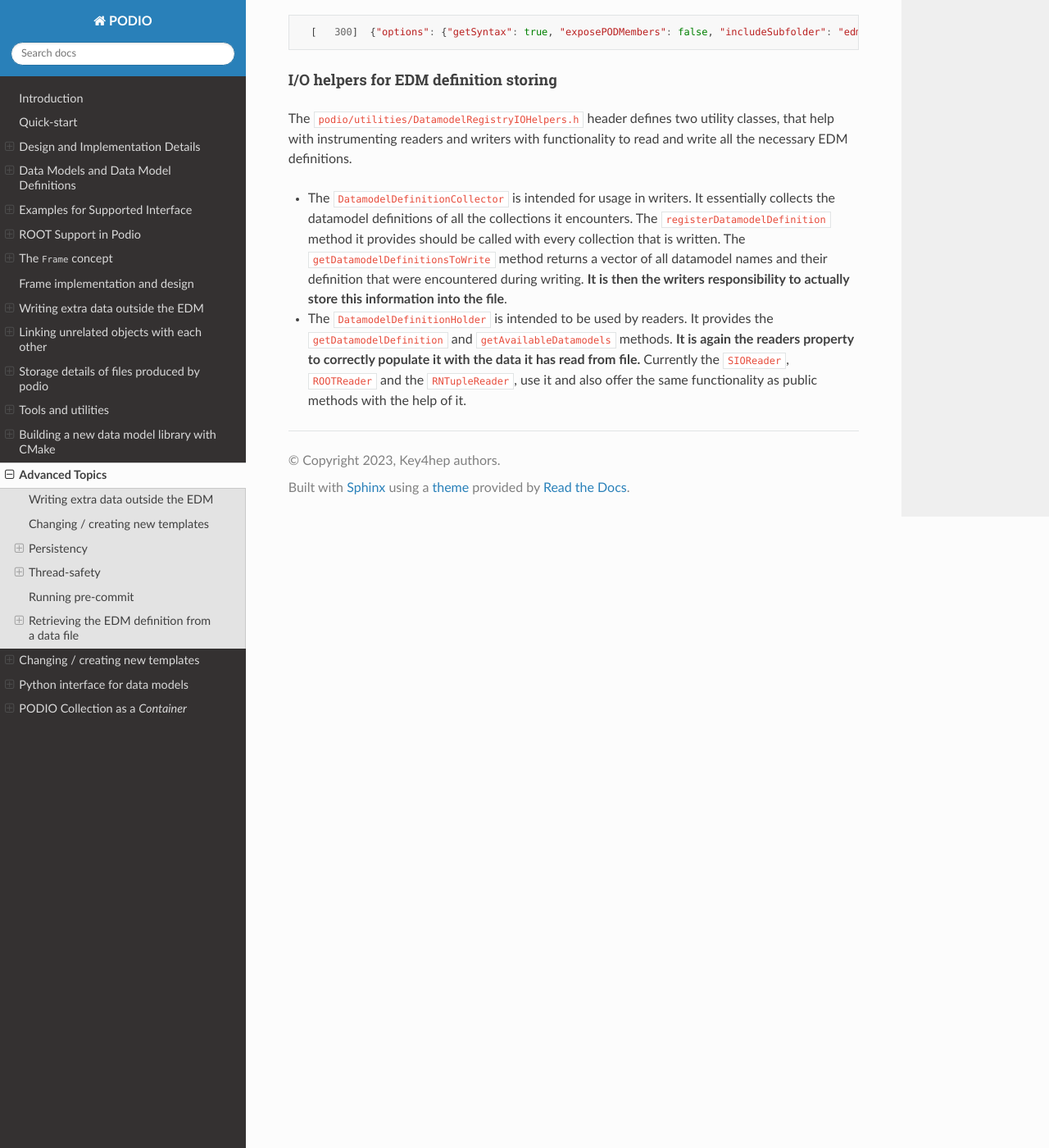
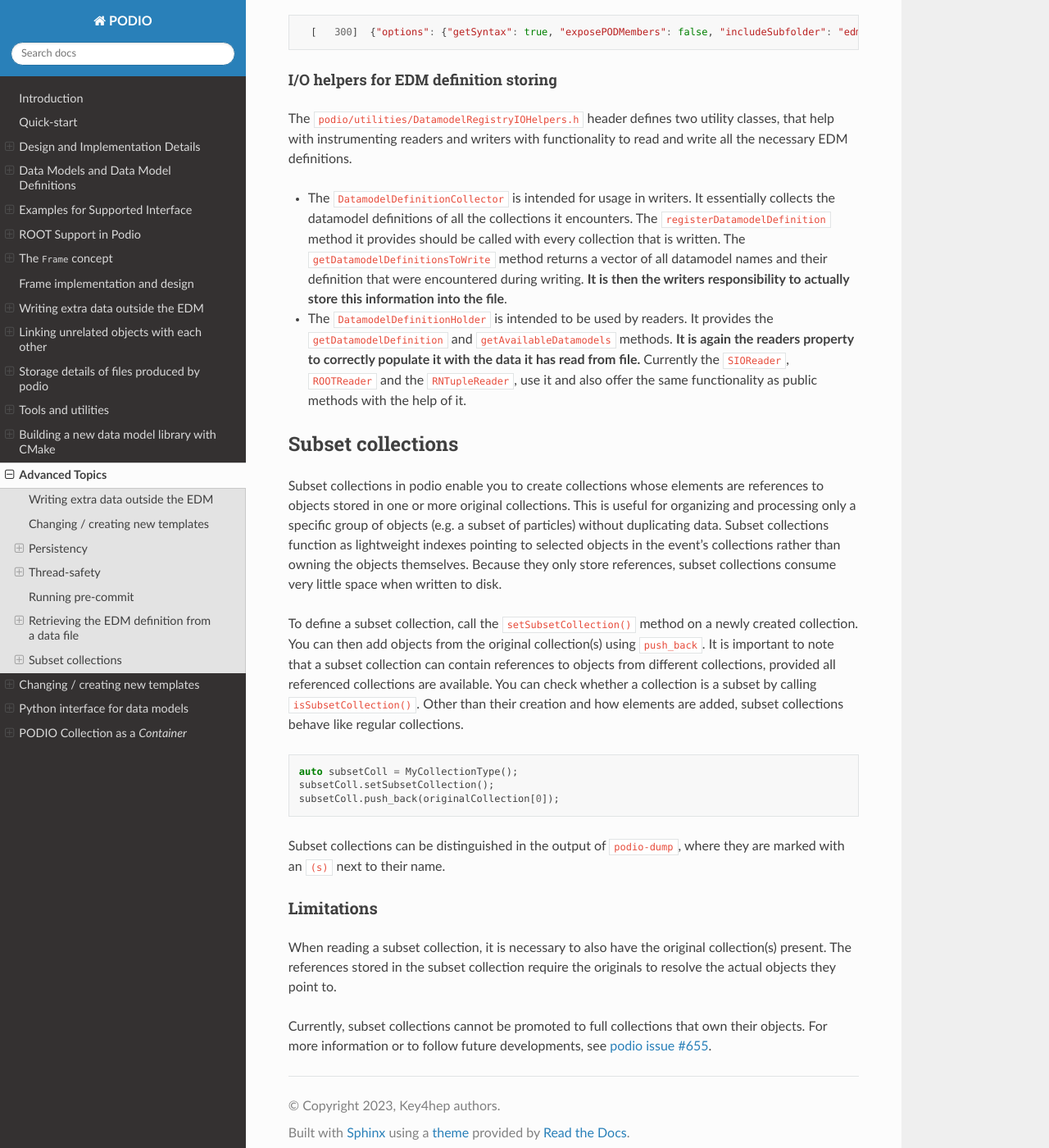
Before and after one commit to AIDASoft/podio, a Sphinx documentation site: the page built from doc/advanced_topics.md, in a window 1280 px wide and 1400 px high, scrolled down 4849 px. Shown: the whole window at 82% size. Built offline with Sphinx 7.4.7 and the Read the Docs theme 3.1.0, drawn with Linux system fonts in a browser that asks for light colours; pages that are not in the unit, such as notebooks, are missing from menus; the version number could not be read and is left out.

Commit message:
Add some documentation about subset collections

````diff
--- a/doc/advanced_topics.md
+++ b/doc/advanced_topics.md
@@ -218,3 +218,42 @@ read and write all the necessary EDM definitions.
   has read from file.** Currently the `SIOReader`, `ROOTReader` and the `RNTupleReader`,
   use it and also offer the same functionality as public methods with the help
   of it.
+
+## Subset collections
+
+Subset collections in podio enable you to create collections whose elements are
+references to objects stored in one or more original collections. This is useful
+for organizing and processing only a specific group of objects (e.g. a subset of
+particles) without duplicating data. Subset collections function as lightweight
+indexes pointing to selected objects in the event’s collections rather than
+owning the objects themselves. Because they only store references, subset
+collections consume very little space when written to disk.
+
+To define a subset collection, call the `setSubsetCollection()` method on a
+newly created collection. You can then add objects from the original
+collection(s) using `push_back`. It is important to note that a subset
+collection can contain references to objects from different collections,
+provided all referenced collections are available. You can check whether a
+collection is a subset by calling `isSubsetCollection()`. Other than their
+creation and how elements are added, subset collections behave like regular
+collections.
+
+```cpp
+auto subsetColl = MyCollectionType();
+subsetColl.setSubsetCollection();
+subsetColl.push_back(originalCollection[0]);
+```
+
+Subset collections can be distinguished in the output of `podio-dump`, where
+they are marked with an `(s)` next to their name.
+
+### Limitations
+
+When reading a subset collection, it is necessary to also have the original
+collection(s) present. The references stored in the subset collection require
+the originals to resolve the actual objects they point to.
+
+Currently, subset collections cannot be promoted to full collections that own
+their objects. For more information or to follow future developments, see [podio
+issue
+#655](https://github.com/AIDASoft/podio/issues/655).
````
